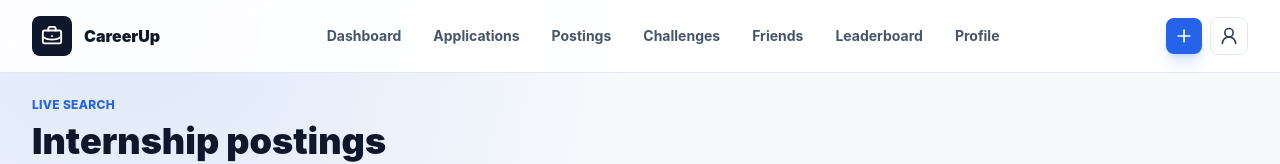
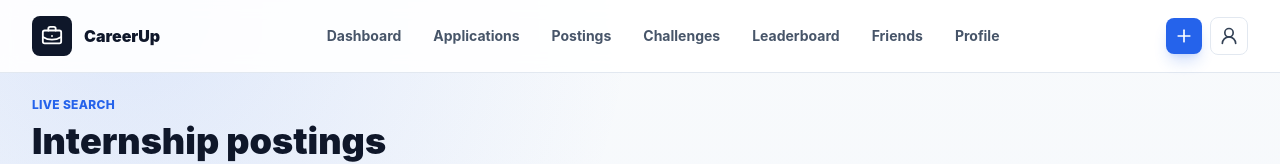
Before and after one commit to Varun-gull/CareerUp, a Next.js app: page /postings in a window 1280 px wide. Shown: the top 164 px of the page. Built offline with nearby package versions, Linux system fonts and the light colour scheme; no server answers.

Commit message:
Move friends nav after leaderboard

```diff
--- a/components/Navbar.tsx
+++ b/components/Navbar.tsx
@@ -6,8 +6,8 @@ const navItems = [
   { href: "/applications", label: "Applications" },
   { href: "/postings", label: "Postings" },
   { href: "/challenges", label: "Challenges" },
+  { href: "/leaderboard", label: "Leaderboard" },
   { href: "/friends", label: "Friends" },
-  { href: "/leaderboard", label: "Leaderboard" },
   { href: "/profile", label: "Profile" }
 ];
 
```
